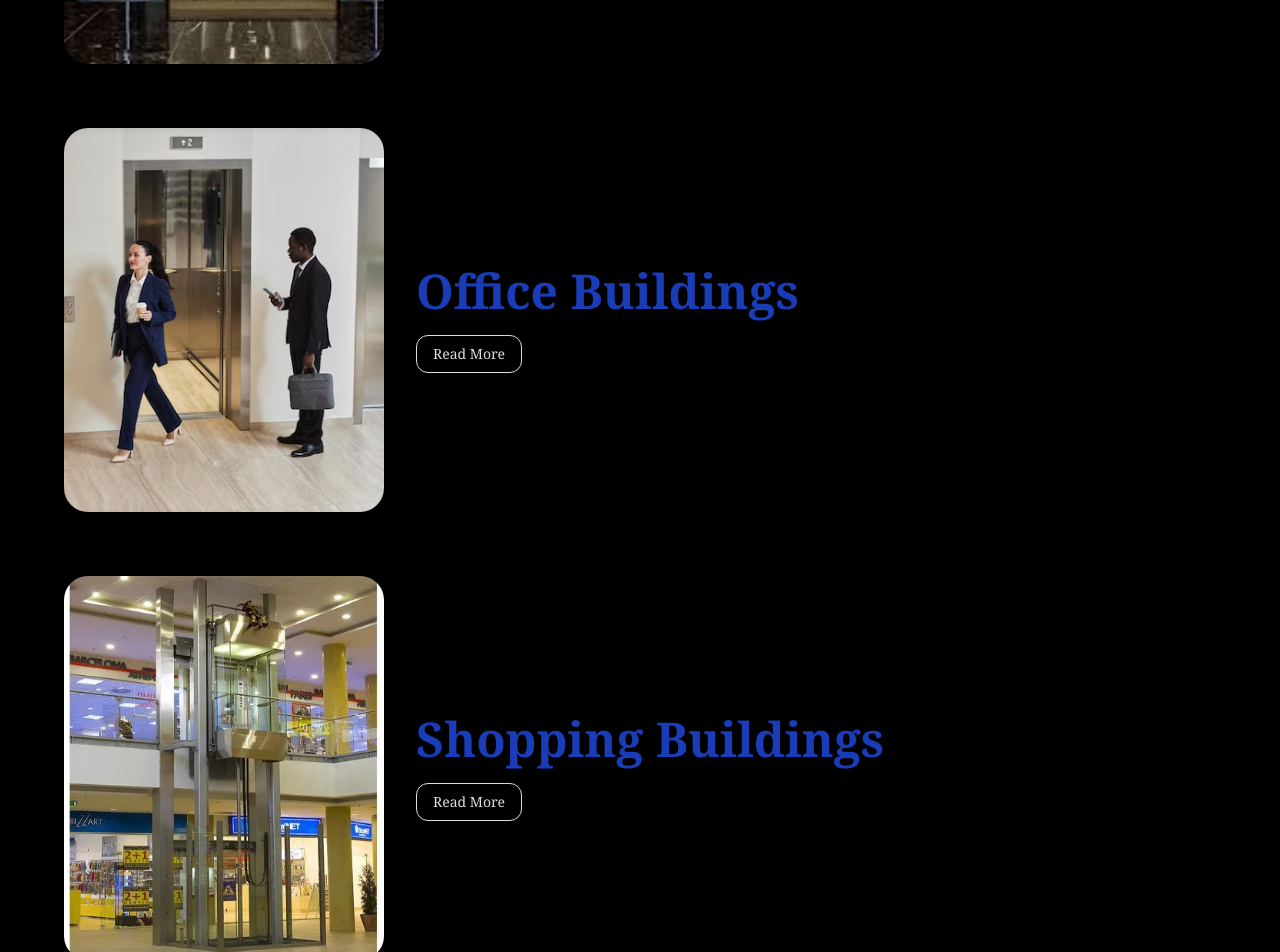
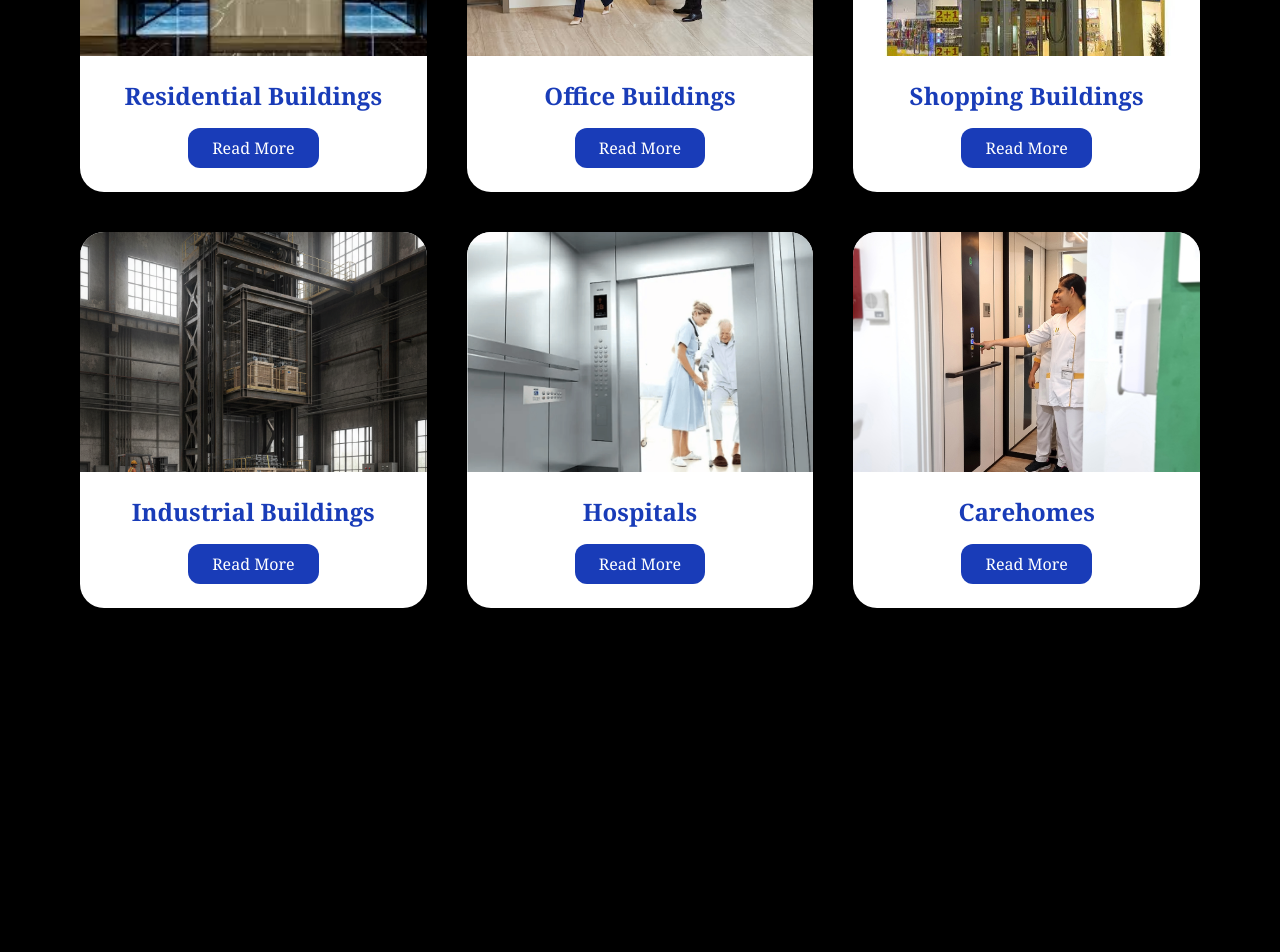
Before and after one commit to Ademiday00/VipLift, a React (Vite) app: page /application in a window 1280 px wide. Shown: the part 440-1392 px from the top of the page. After the commit the page ends 1112 px from the top, so only its background shows below. Built offline with nearby package versions, Linux system fonts and the light colour scheme.

Commit message:
upated vipliftsite

```diff
--- a/src/components/Applications.tsx
+++ b/src/components/Applications.tsx
@@ -1,190 +1,113 @@
 import { useState } from "react";
+import Navbar from "./Navbar";
+
 import Home from "../assets/ninth.jpeg";
 import Office from "../assets/officeimg.avif";
 import Shopping from "../assets/shopping.webp";
 import Industrial from "../assets/industrial.webp";
 import Hospital from "../assets/Hospital-Lift-Elevator.png";
 import Carehome from "../assets/carehomeimg.jpg";
-import Navbar from "./Navbar";
 
 const Applications = () => {
-  const [modalOpen, setModalOpen] = useState<boolean>(false);
-  const [modalTitle, setModalTitle] = useState<string>("");
-  const [modalText, setModalText] = useState<string>("");
+  const [modalOpen, setModalOpen] = useState(false);
+  const [modalData, setModalData] = useState({
+    title: "",
+    text: "",
+  });
 
-  const openModal = (title: string, text: string): void => {
-    setModalTitle(title);
-    setModalText(text);
-    setModalOpen(true);
-  };
+  const applications = [
+    {
+      title: "Residential Buildings",
+      image: Home,
+      text: "Residential elevators are designed for private homes. They provide comfort, accessibility, and smooth vertical movement.",
+    },
+    {
+      title: "Office Buildings",
+      image: Office,
+      text: "Office elevators are built for high-traffic commercial spaces with durability and efficiency.",
+    },
+    {
+      title: "Shopping Buildings",
+      image: Shopping,
+      text: "Shopping mall elevators are designed for heavy public usage, ensuring safety and smooth transport.",
+    },
+    {
+      title: "Industrial Buildings",
+      image: Industrial,
+      text: "Industrial elevators transport heavy goods and equipment safely in warehouses and factories.",
+    },
+    {
+      title: "Hospitals",
+      image: Hospital,
+      text: "Hospital elevators are designed for patient beds, medical staff, and emergency efficiency.",
+    },
+    {
+      title: "Carehomes",
+      image: Carehome,
+      text: "Carehome elevators ensure safe and smooth transportation for elderly residents and caregivers.",
+    },
+  ];
 
   return (
     <>
-    <div className="font-serif">
-    <Navbar/>
-    </div>
-      <div className="px-4 md:px-16 py-10 space-y-16 font-serif">
+      <Navbar />
+
+      <div className="px-6 md:px-20 py-16 font-serif">
+        <h1 className="text-4xl md:text-5xl font-bold text-center text-blue-900 mb-16">
+          Our Applications
+        </h1>
 
 
-        <div className="flex flex-col md:flex-row items-center gap-8">
+        <div className="grid sm:grid-cols-2 lg:grid-cols-3 gap-10">
+          {applications.map((item, index) => (
+            <div
+              key={index}
+              className="bg-white rounded-3xl shadow-lg overflow-hidden hover:shadow-2xl transition duration-500 transform hover:-translate-y-2"
+            >
               <img
-            src={Home}
-            alt="Residential"
-            className="w-full md:w-80 h-64 md:h-96 object-cover rounded-3xl"
+                src={item.image}
+                alt={item.title}
+                className="w-full h-60 object-cover"
               />
-          <div className="text-center md:text-left">
-            <h1 className="text-3xl md:text-5xl mb-5 text-blue-800 font-bold">
-              Residential Buildings
-            </h1>
+
+              <div className="p-6 text-center">
+                <h2 className="text-2xl font-bold text-blue-800 mb-4">
+                  {item.title}
+                </h2>
+
                 <button
-              onClick={() =>
-                openModal(
-                  "Residential Buildings",
-                  "Residential elevators are designed for private homes. They provide comfort, accessibility, and smooth vertical movement."
-                )
-              }
-              className="px-4 py-2 border rounded-xl text-sm hover:bg-sky-700 hover:text-white transition duration-500"
+                  onClick={() => {
+                    setModalData(item);
+                    setModalOpen(true);
+                  }}
+                  className="px-6 py-2 bg-blue-800 text-white rounded-xl hover:bg-blue-600 transition duration-300"
                 >
                   Read More
                 </button>
               </div>
             </div>
-
-
-        <div className="flex flex-col md:flex-row items-center gap-8">
-          <img
-            src={Office}
-            alt="Office"
-            className="w-full md:w-80 h-64 md:h-96 object-cover rounded-3xl"
-          />
-          <div className="text-center md:text-left">
-            <h1 className="text-3xl md:text-5xl mb-5 text-blue-800 font-bold">Office Buildings</h1>
-            <button
-              onClick={() =>
-                openModal(
-                  "Office Buildings",
-                  "Office elevators are built for high-traffic commercial spaces with durability and efficiency."
-                )
-              }
-              className="px-4 py-2 border rounded-xl text-sm hover:bg-sky-700 hover:text-white transition duration-500"
-            >
-              Read More
-            </button>
+          ))}
         </div>
       </div>
 
 
-        <div className="flex flex-col md:flex-row items-center gap-8">
-          <img
-            src={Shopping}
-            alt="Shopping"
-            className="w-full md:w-80 h-64 md:h-96 object-cover rounded-3xl"
-          />
-          <div className="text-center md:text-left">
-            <h1 className="text-3xl md:text-5xl mb-5 text-blue-800 font-bold">Shopping Buildings</h1>
-            <button
-              onClick={() =>
-                openModal(
-                  "Shopping Buildings",
-                  "Shopping mall elevators are designed for heavy public usage, ensuring safety and smooth transport."
-                )
-              }
-              className="px-4 py-2 border rounded-xl text-sm hover:bg-sky-700 hover:text-white transition duration-500"
-            >
-              Read More
-            </button>
-          </div>
-        </div>
-
-
-        <div className="flex flex-col md:flex-row items-center gap-8">
-          <img
-            src={Industrial}
-            alt="Industrial"
-            className="w-full md:w-80 h-64 md:h-96 object-cover rounded-3xl"
-          />
-          <div className="text-center md:text-left">
-            <h1 className="text-3xl md:text-5xl mb-5 text-blue-800 font-bold">Industrial Buildings</h1>
-            <button
-              onClick={() =>
-                openModal(
-                  "Industrial Buildings",
-                  "Industrial elevators are built to transport heavy goods and equipment safely in warehouses and factories."
-                )
-              }
-              className="px-4 py-2 border rounded-xl text-sm hover:bg-sky-700 hover:text-white transition duration-500"
-            >
-              Read More
-            </button>
-          </div>
-        </div>
-
-
-        <div className="flex flex-col md:flex-row items-center gap-8">
-          <img
-            src={Hospital}
-            alt="Hospital"
-            className="w-full md:w-80 h-64 md:h-96 object-cover rounded-3xl"
-          />
-          <div className="text-center md:text-left">
-            <h1 className="text-3xl md:text-5xl mb-5 text-blue-800 font-bold">Hospitals</h1>
-            <button
-              onClick={() =>
-                openModal(
-                  "Hospital Elevators",
-                  "Hospital elevators are designed for patient beds, medical staff, and emergency efficiency."
-                )
-              }
-              className="px-4 py-2 border rounded-xl text-sm hover:bg-sky-700 hover:text-white transition duration-500"
-            >
-              Read More
-            </button>
-          </div>
-        </div>
-
-
-        <div className="flex flex-col md:flex-row items-center gap-8">
-          <img
-            src={Carehome}
-            alt="Carehome"
-            className="w-full md:w-80 h-64 md:h-96 object-cover rounded-3xl"
-          />
-          <div className="text-center md:text-left">
-            <h1 className="text-3xl md:text-5xl mb-5 text-blue-800 font-bold">Carehomes</h1>
-            <button
-              onClick={() =>
-                openModal(
-                  "Carehome Elevators",
-                  "Carehome elevators ensure safe and smooth transportation for elderly residents and caregivers."
-                )
-              }
-              className="px-4 py-2 border rounded-xl text-sm hover:bg-sky-700 hover:text-white transition duration-500"
-            >
-              Read More
-            </button>
-          </div>
-        </div>
-
-      </div>
-
-
       {modalOpen && (
-        <div className="fixed inset-0 bg-black/70 flex items-center justify-center z-50 px-4">
-          <div className="bg-zinc-500 border-white text-white w-full md:w-2/3 lg:w-1/2 p-6 md:p-10 rounded-3xl relative shadow-lg">
+        <div className="fixed inset-0 bg-black/60 backdrop-blur-sm flex items-center justify-center z-50 px-4">
+          <div className="bg-white text-gray-800 w-full md:w-2/3 lg:w-1/2 p-8 rounded-3xl shadow-2xl relative animate-fadeIn">
 
             <button
               onClick={() => setModalOpen(false)}
-              className="absolute top-4 right-6 text-2xl font-bold"
+              className="absolute top-4 right-6 text-2xl font-bold text-gray-600 hover:text-black"
             >
               ✕
             </button>
 
-            <h2 className="text-2xl md:text-3xl font-bold mb-4">
-              {modalTitle}
+            <h2 className="text-3xl font-bold mb-6 text-blue-900">
+              {modalData.title}
             </h2>
 
-            <p className="text-base md:text-lg">
-              {modalText}
+            <p className="text-lg leading-relaxed">
+              {modalData.text}
             </p>
 
           </div>
--- a/src/components/Navbar.tsx
+++ b/src/components/Navbar.tsx
@@ -11,7 +11,7 @@ const Navbar = () => {
   return (
     <>
 
-      <nav className="fixed top-0 left-0 w-full flex items-center justify-between px-4 sm:px-8 lg:px-10 py-4 text-lg bg-white shadow-md z-50">
+      <nav className="fixed top-0 left-0 w-full flex items-center justify-between px-4 sm:px-8 lg:px-10 py-4 text-lg bg-white shadow-md z-50 font-serif">
 
         <div className="flex items-center gap-6">
           <img
--- a/src/components/code.tsx
+++ b/src/components/code.tsx
@@ -0,0 +1,38 @@
+import React from 'react'
+import { BsBriefcase } from 'react-icons/bs'
+import { MdTrendingUp } from 'react-icons/md'
+import { AiOutlineCheckCircle } from 'react-icons/ai'
+import { FaGem } from 'react-icons/fa'
+
+const Recommendation = () => {
+
+    return (
+        <div className="px-4 md:px-20 py-10">
+      <h1 className="text-center text-3xl md:text-4xl font-bold  mb-10">
+      Choose Excellence
+      </h1>
+<p className='text-center text-lg mb-7'>We deliver smart, reliable, and modern elevator solutions built on excellence and trust.</p>
+
+      <div className="grid grid-cols-1 md:grid-cols-2 lg:grid-cols-4 gap-6">
+
+
+        <div className="bg-[#242424] text-white p-6 rounded-xl flex flex-col items-center justify-center hover:scale-105 transform transition duration-600">
+          <BsBriefcase className="text-blue-400 text-5xl mb-4" />
+          <h1 className="font-bold text-lg md:text-xl text-center">Our Strengths</h1>
+          <p className='text-center'>Driven by quality, innovation, and industry-leading expertise.</p>
+</div>
+
+           <div className="bg-[#242424] text-white p-6 rounded-xl flex flex-col items-center justify-center hover:scale-105 transform transition duration-600">
+          <MdTrendingUp className="text-green-400 text-5xl mb-4" />
+          <h1 className="font-bold text-lg md:text-xl text-center">Bold & Marketing-Focused</h1>
+          <p className='text-center'>Distinct values that define our approach to elevator engineering.</p>
+   </div>
+   <div className="bg-[#242424] text-white p-6 rounded-xl flex flex-col items-center justify-center hover:scale-105 transform transition duration-600">
+          <AiOutlineCheckCircle className="text-purple-400 text-5xl mb-4" />
+          <h1 className="font-bold text-lg md:text-xl text-center">Short & Clean</h1>
+         <p className='text-center'>Raising the standard in elevator solutions across Nigeria.</p>
+  </div>
+   </div>
+   </div>
+    )
+}
```
Also changed, not shown: src/components/Recommendation.tsx (+4 -4 lines). Lines whose indentation alone changed are shown as unchanged.
